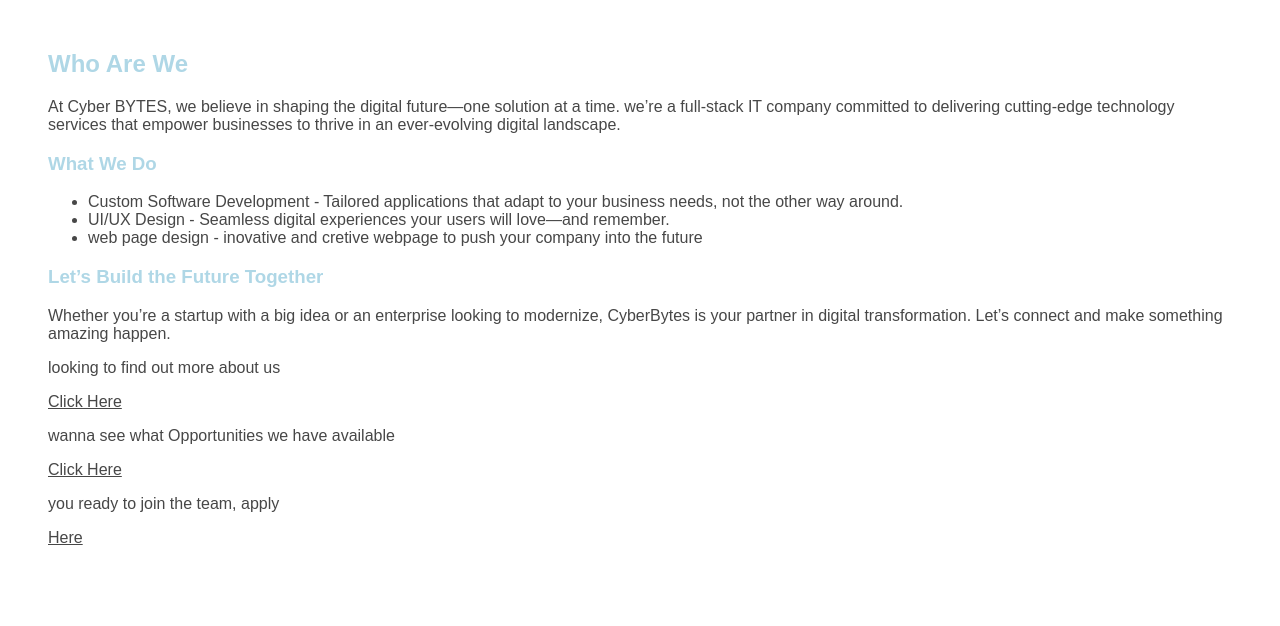
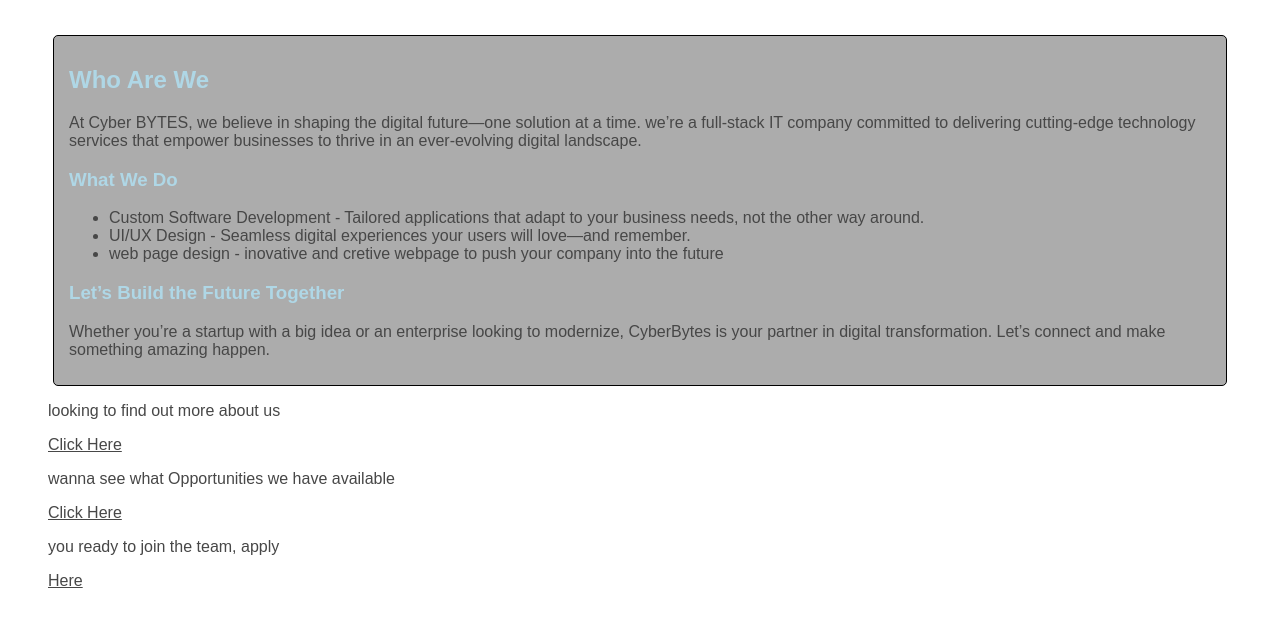
Before and after one commit to WilkiSwin406/WebTechAssignment1, a PHP site: page / in a window 1280 px wide. Shown: the part 112-738 px from the top of the page. Run offline with PHP 8.4, Linux system fonts and the light colour scheme.

Commit message:
added home-box class

```diff
--- a/index.html
+++ b/index.html
@@ -26,7 +26,7 @@
     </header>
     <main class= main-content>
     <!--begin text generated by open ai with prompt "create a fake it companies about page"-->
-        <div class="">
+        <div class="home-box">
             <h2>Who Are We</h2>
             <p>At Cyber BYTES, we believe in shaping the digital future—one solution at a time. we’re a full-stack IT company committed to delivering cutting-edge technology services that empower businesses to thrive in an ever-evolving digital landscape.</p>
             <h3>What We Do</h3>
--- a/styles.css
+++ b/styles.css
@@ -268,3 +268,13 @@ label {
 .jobs-descriptions:hover li {
     color:white;
 }
+
+.home-box{
+    background-color: #acacac;
+    border: 1px solid black;
+    padding: 10px;
+    padding-left: 15px;
+    padding-right: 15px;
+    margin: 5px;
+    border-radius: 5px;
+}
```
